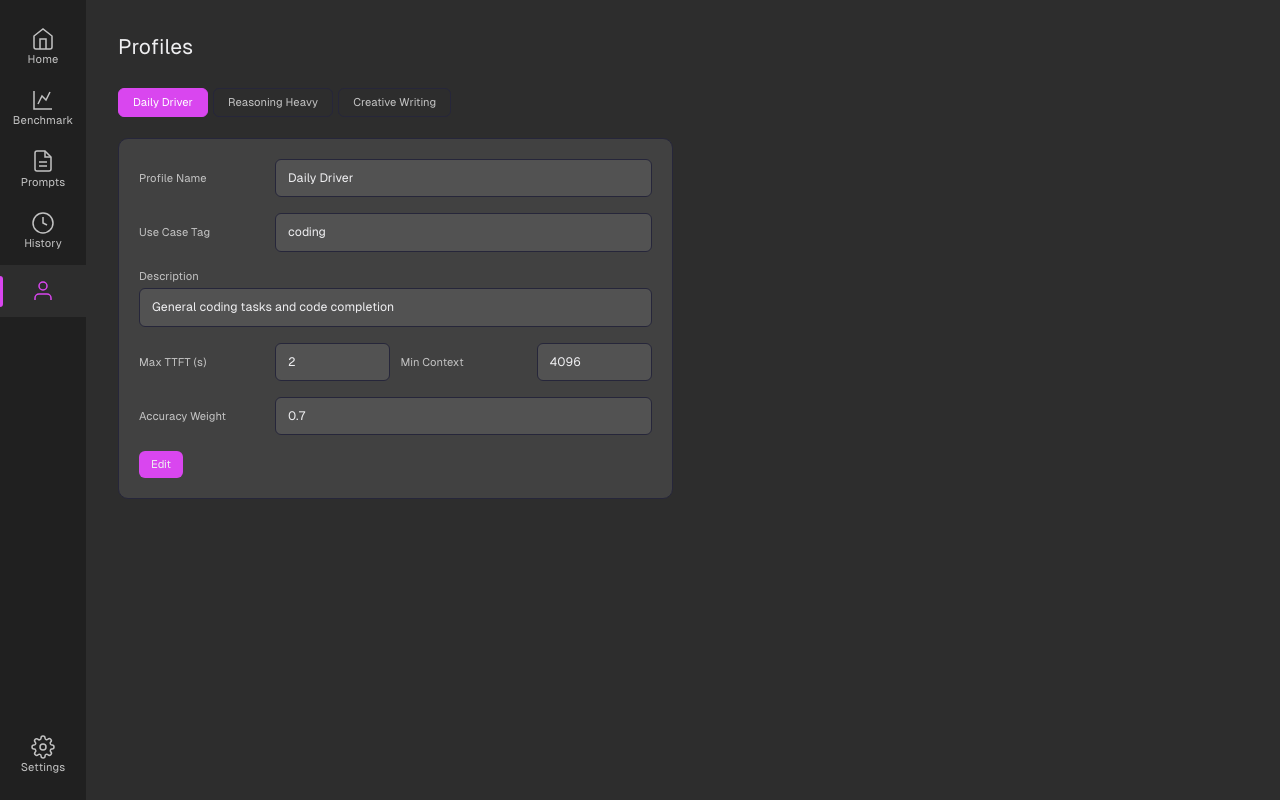
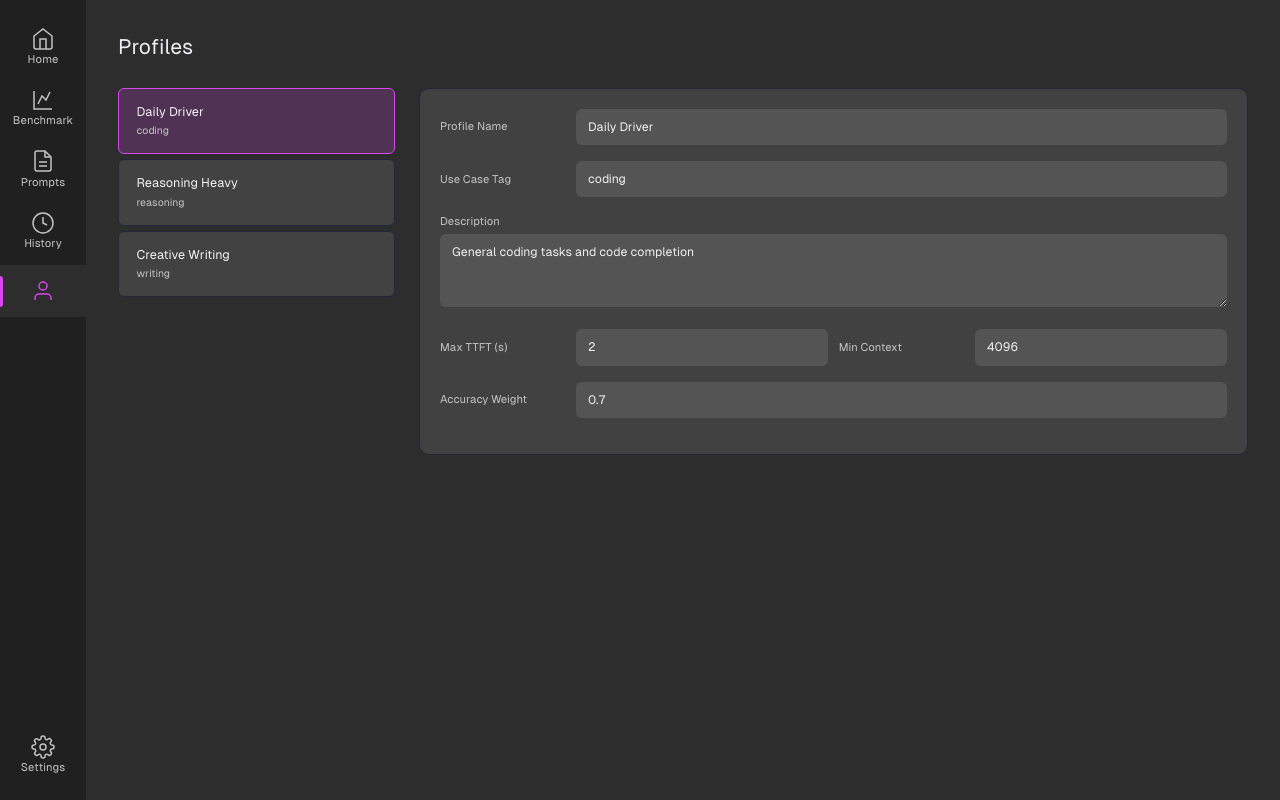
Before and after one commit to caasion/local-bench, a React (Vite) app: page / in a window 1280 px wide. Both pictures are taken after a click on the button "Profiles". Built offline with nearby package versions, Linux system fonts and the light colour scheme.

Commit message:
feat: Make profiles page similar to history layout

```diff
--- a/src/App.css
+++ b/src/App.css
@@ -283,6 +283,15 @@
   min-width: 0;
 }
 
+.form-input--editable {
+  transition: background 0.15s, border-color 0.15s;
+}
+
+.form-input--editable:focus {
+  background: rgba(255, 255, 255, 0.15);
+  outline: none;
+}
+
 .form-textarea {
   resize: vertical;
 }
--- a/src/ProfileCard.tsx
+++ b/src/ProfileCard.tsx
@@ -2,50 +2,40 @@ import type { MockProfile } from "./mockData";
 
 interface ProfileCardProps {
   profile: MockProfile;
-  isEditing: boolean;
-  editDraft: MockProfile | null;
-  onEdit: () => void;
-  onSave: () => void;
-  onCancel: () => void;
-  onDraftChange: (draft: MockProfile) => void;
+  onFieldChange: (updated: MockProfile) => void;
 }
 
-export function ProfileCard({
-  profile,
-  isEditing,
-  editDraft,
-  onEdit,
-  onSave,
-  onCancel,
-  onDraftChange,
-}: ProfileCardProps) {
-  if (isEditing && editDraft) {
+export function ProfileCard({ profile, onFieldChange }: ProfileCardProps) {
+  const update = (patch: Partial<MockProfile>) => {
+    onFieldChange({ ...profile, ...patch });
+  };
+
   return (
     <div className="profile-card">
       <div className="form-row">
         <label className="form-label">Profile Name</label>
         <input
-            className="form-input"
+          className="form-input form-input--editable"
           type="text"
-            value={editDraft.name}
-            onChange={(e) => onDraftChange({ ...editDraft, name: e.target.value })}
+          value={profile.name}
+          onChange={(e) => update({ name: e.target.value })}
         />
       </div>
       <div className="form-row">
         <label className="form-label">Use Case Tag</label>
         <input
-            className="form-input"
+          className="form-input form-input--editable"
           type="text"
-            value={editDraft.use_case_tag}
-            onChange={(e) => onDraftChange({ ...editDraft, use_case_tag: e.target.value })}
+          value={profile.use_case_tag}
+          onChange={(e) => update({ use_case_tag: e.target.value })}
         />
       </div>
       <div className="form-group">
         <label className="form-label">Description</label>
         <textarea
-            className="form-input form-textarea"
-            value={editDraft.description ?? ""}
-            onChange={(e) => onDraftChange({ ...editDraft, description: e.target.value || null })}
+          className="form-input form-input--editable form-textarea"
+          value={profile.description ?? ""}
+          onChange={(e) => update({ description: e.target.value || null })}
           rows={3}
         />
       </div>
@@ -53,71 +43,32 @@ export function ProfileCard({
         <div className="form-row">
           <label className="form-label">Max TTFT (s)</label>
           <input
-              className="form-input"
+            className="form-input form-input--editable"
             type="number"
-              value={editDraft.max_ttft_seconds ?? ""}
-              onChange={(e) => onDraftChange({ ...editDraft, max_ttft_seconds: e.target.value ? Number(e.target.value) : null })}
+            value={profile.max_ttft_seconds ?? ""}
+            onChange={(e) => update({ max_ttft_seconds: e.target.value ? Number(e.target.value) : null })}
           />
         </div>
         <div className="form-row">
           <label className="form-label">Min Context</label>
           <input
-              className="form-input"
+            className="form-input form-input--editable"
             type="number"
-              value={editDraft.min_context_window ?? ""}
-              onChange={(e) => onDraftChange({ ...editDraft, min_context_window: e.target.value ? Number(e.target.value) : null })}
+            value={profile.min_context_window ?? ""}
+            onChange={(e) => update({ min_context_window: e.target.value ? Number(e.target.value) : null })}
           />
         </div>
       </div>
       <div className="form-row">
         <label className="form-label">Accuracy Weight</label>
         <input
-            className="form-input"
+          className="form-input form-input--editable"
           type="number"
           step="0.1"
-            value={editDraft.accuracy_weight ?? ""}
-            onChange={(e) => onDraftChange({ ...editDraft, accuracy_weight: e.target.value ? Number(e.target.value) : null })}
+          value={profile.accuracy_weight ?? ""}
+          onChange={(e) => update({ accuracy_weight: e.target.value ? Number(e.target.value) : null })}
         />
-        </div>
-        <div className="flex gap-2 mt-2">
-          <button className="btn btn--primary btn--sm" onClick={onSave}>Save</button>
-          <button className="btn btn--ghost btn--sm" onClick={onCancel}>Cancel</button>
       </div>
     </div>
   );
 }
-
-  return (
-    <div className="profile-card">
-      <div className="form-row">
-        <label className="form-label">Profile Name</label>
-        <div className="form-value-display">{profile.name}</div>
-      </div>
-      <div className="form-row">
-        <label className="form-label">Use Case Tag</label>
-        <div className="form-value-display">{profile.use_case_tag}</div>
-      </div>
-      <div className="form-group">
-        <label className="form-label">Description</label>
-        <div className="form-value-display">{profile.description || "—"}</div>
-      </div>
-      <div className="grid grid-cols-2 gap-3">
-        <div className="form-row">
-          <label className="form-label">Max TTFT (s)</label>
-          <div className="form-value-display">{profile.max_ttft_seconds ?? "—"}</div>
-        </div>
-        <div className="form-row">
-          <label className="form-label">Min Context</label>
-          <div className="form-value-display">{profile.min_context_window ?? "—"}</div>
-        </div>
-      </div>
-      <div className="form-row">
-        <label className="form-label">Accuracy Weight</label>
-        <div className="form-value-display">{profile.accuracy_weight ?? "—"}</div>
-      </div>
-      <div className="flex gap-2 mt-2">
-        <button className="btn btn--primary btn--sm" onClick={onEdit}>Edit</button>
-      </div>
-    </div>
-  );
-}
--- a/src/ProfilesPage.tsx
+++ b/src/ProfilesPage.tsx
@@ -5,62 +5,45 @@ import { ProfileCard } from "./ProfileCard";
 export function ProfilesPage() {
   const [profiles, setProfiles] = useState<MockProfile[]>([...MOCK_PROFILES]);
   const [selectedId, setSelectedId] = useState<number>(MOCK_PROFILES[0]?.id ?? 0);
-  const [editingId, setEditingId] = useState<number | null>(null);
-  const [editDraft, setEditDraft] = useState<MockProfile | null>(null);
 
   const selected = profiles.find((p) => p.id === selectedId);
 
-  const startEdit = (p: MockProfile) => {
-    setEditingId(p.id);
-    setEditDraft({ ...p });
+  const handleFieldChange = (updated: MockProfile) => {
+    setProfiles((prev) => prev.map((p) => (p.id === updated.id ? updated : p)));
   };
-
-  const cancelEdit = () => {
-    setEditingId(null);
-    setEditDraft(null);
-  };
-
-  const saveEdit = () => {
-    if (!editDraft) return;
-    setProfiles((prev) => prev.map((p) => (p.id === editDraft.id ? editDraft : p)));
-    cancelEdit();
-  };
-
-  const isEditing = editingId === selectedId;
 
   return (
     <div className="page">
       <h1 className="page__title">Profiles</h1>
 
-      <div className="grid grid-cols-2 gap-6">
-        <div className="flex flex-col gap-4">
-          <div className="flex gap-1.5 mb-2">
+      <div className="grid grid-cols-[280px_1fr] gap-6 min-h-0">
+        <div className="flex flex-col gap-1.5 overflow-y-auto max-h-[calc(100vh-140px)] pr-1">
           {profiles.map((p) => (
-              <button
+            <div
               key={p.id}
-                className={[
-                  "px-4 py-1.5 rounded-[var(--radius-sm)] border font-[inherit] text-[0.8rem] font-medium cursor-pointer transition-all duration-150",
+              className={`group border rounded-[var(--radius-sm)] px-5 py-4 cursor-pointer transition-all duration-150 ${
                 selectedId === p.id
-                    ? "bg-[var(--accent)] border-[var(--accent)] text-white"
-                    : "bg-transparent border-[var(--border)] text-[var(--text-secondary)] hover:bg-[var(--bg-hover)] hover:text-[var(--text-primary)]",
-                ].join(" ")}
-                onClick={() => { setSelectedId(p.id); cancelEdit(); }}
+                  ? "bg-accent/20 hover:bg-accent/25 border-accent"
+                  : "bg-white/10 hover:bg-white/15 border-border"
+              }`}
+              onClick={() => setSelectedId(p.id)}
             >
-                {p.name}
-              </button>
+              <h3 className="text-[0.9rem] font-semibold text-text-primary">{p.name}</h3>
+              <p className="text-[0.75rem] text-text-secondary mt-0.5">{p.use_case_tag}</p>
+            </div>
           ))}
         </div>
 
-          {selected && (
+        <div className="min-h-0 overflow-y-auto max-h-[calc(100vh-140px)]">
+          {selected ? (
             <ProfileCard
               profile={selected}
-              isEditing={isEditing}
-              editDraft={editDraft}
-              onEdit={() => startEdit(selected)}
-              onSave={saveEdit}
-              onCancel={cancelEdit}
-              onDraftChange={setEditDraft}
+              onFieldChange={handleFieldChange}
             />
+          ) : (
+            <div className="flex items-center justify-center h-[200px]">
+              <p className="empty-state">Select a profile to view details.</p>
+            </div>
           )}
         </div>
       </div>
```
Lines whose indentation alone changed are shown as unchanged.
